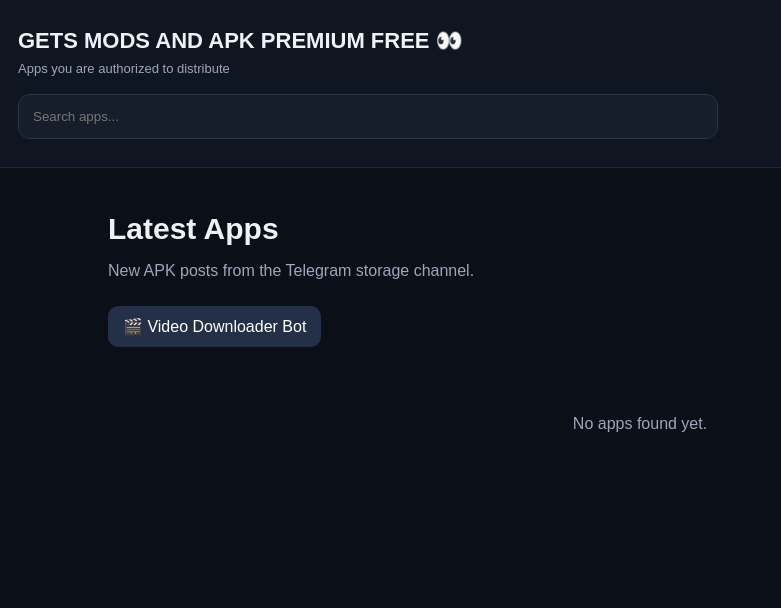
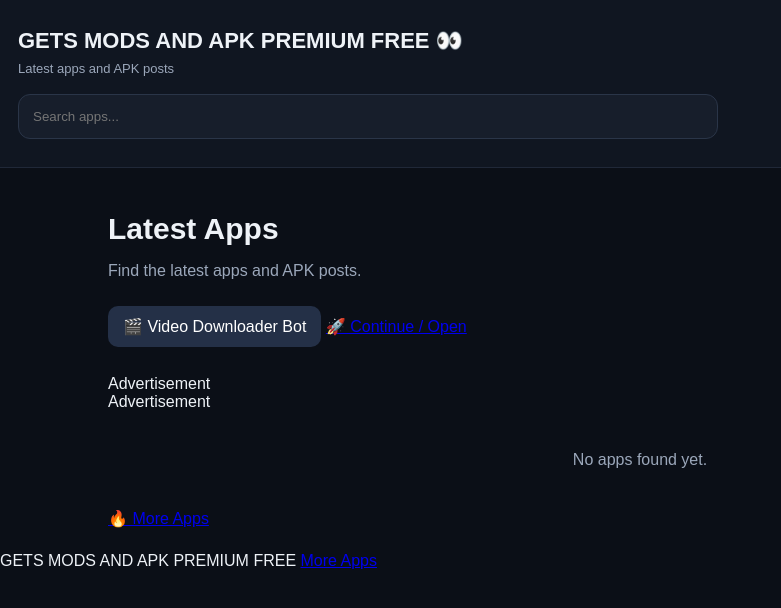
Before and after one commit to meowanas60-ux/Promote-tg-channel-, a Flask app: page / in a window 1280 px wide. Shown: the top 608 px of the page, without its empty margins (0-781 px from the left). Run offline with Flask 3, Linux system fonts and the light colour scheme; data that the repository does not hold is empty; some libraries are stand-ins or nearby versions.

Commit message:
Update index.html

```diff
--- a/templates/index.html
+++ b/templates/index.html
@@ -1,109 +1,211 @@
 <!doctype html>
+
 <html lang="en">
 <head>
   <meta charset="utf-8">
-  <meta name="viewport" content="width=device-width,initial-scale=1">
+  <meta name="viewport" content="width=device-width,initial-scale=1"><meta name="description"
+content="GETS MODS AND APK PREMIUM FREE - Latest apps and APK posts.">
 
-  <title>GETS MODS AND APK PREMIUM FREE 👀</title>
-
-  <link rel="stylesheet" href="/static/style.css">
-</head>
-
-<body>
-
-<header>
-
+  <title>GETS MODS AND APK PREMIUM FREE 👀</title>  <link rel="stylesheet" href="/static/style.css">  <!-- Adsterra Popunder -->  <script src="https://pl31392175.profitableratecpmnetwork.com/24/9e/8f/249e8ffb48623ecc2f8419c35b6bef1b.js"></script>  <!-- Adsterra Social Bar -->  <script src="https://pl31392177.profitableratecpmnetwork.com/e8/1f/77/e81f77dcaabfb52998ffb6fe2e50a4b8.js"></script></head><body><header>
   <div class="brand">
     GETS MODS AND APK PREMIUM FREE 👀
-  </div>
-
-  <div class="sub">
-    Apps you are authorized to distribute
-  </div>
-
-  <div class="search">
+  </div>  <div class="sub">
+    Latest apps and APK posts
+  </div>  <div class="search">
     <input
       id="q"
+      type="search"
       placeholder="Search apps..."
+      autocomplete="off"
       oninput="loadApps()"
     >
   </div>
-
-</header>
-
-
-<main>
-
-  <section class="hero">
-
-    <h1>Latest Apps</h1>
+</header><main>  <section class="hero"><h1>Latest Apps</h1>
 
 <p>
-      New APK posts from the Telegram storage channel.
+  Find the latest apps and APK posts.
 </p>
+
+<div class="hero-actions">
 
   <a
     class="video"
     href="https://t.me/BomssssssssBot"
     target="_blank"
+    rel="noopener noreferrer"
   >
     🎬 Video Downloader Bot
   </a>
 
-  </section>
+  <!-- Adsterra Smart Link -->
+  <a
+    class="smart-link"
+    href="https://www.profitableratecpmnetwork.com/herywwsc?key=a8803ae52732f8b9dc5b4aaf1ba40e0a"
+    target="_blank"
+    rel="noopener noreferrer"
+  >
+    🚀 Continue / Open
+  </a>
+
+</div>
+
+  </section>  <!-- =========================
+       ADSTERA 300x250 BANNER
+       ========================= -->  <section class="ad-wrap ad-300"><div class="ad-label">
+  Advertisement
+</div>
+
+<div class="banner-300">
+
+  <script>
+    atOptions = {
+      'key' : '27f7adc1905b29d75422693fb24c5c27',
+      'format' : 'iframe',
+      'height' : 250,
+      'width' : 300,
+      'params' : {}
+    };
+  </script>
+
+  <script
+    src="https://www.highrevenueformat.com/27f7adc1905b29d75422693fb24c5c27/invoke.js">
+  </script>
+
+</div>
+
+  </section>  <!-- =========================
+       ADSTERra NATIVE BANNER
+       ========================= -->  <section class="ad-wrap native-ad"><div class="ad-label">
+  Advertisement
+</div>
+
+<div id="container-c5399e7ba5336815e27f57a310183960"></div>
+
+<script
+  async="async"
+  data-cfasync="false"
+  src="https://pl31392178.profitableratecpmnetwork.com/c5399e7ba5336815e27f57a310183960/invoke.js">
+</script>
+
+  </section>  <!-- =========================
+       APP LIST
+       ========================= -->  <section
+    id="apps"
+    class="grid"
+  ><div class="loading">
+  Loading apps...
+</div>
+
+  </section>  <!-- =========================
+       DIRECT LINK
+       ========================= -->  <section class="more-section"><a
+  class="more-link"
+  href="https://omg10.com/4/11752243"
+  target="_blank"
+  rel="noopener noreferrer"
+>
+  🔥 More Apps
+</a>
+
+  </section></main><footer>  <div class="footer-inner"><span>
+  GETS MODS AND APK PREMIUM FREE
+</span>
+
+<a
+  href="https://omg10.com/4/11752243"
+  target="_blank"
+  rel="noopener noreferrer"
+>
+  More Apps
+</a>
+
+  </div></footer><script>
+
+let loadTimer = null;
 
 
-  <section id="apps" class="grid">
+async function loadApps() {
 
-    <div class="loading">
-      Loading...
-    </div>
-
-  </section>
-
-</main>
+  clearTimeout(loadTimer);
 
 
-<script>
+  loadTimer = setTimeout(async () => {
 
-async function loadApps(){
+    const box = document.getElementById("apps");
+
 
     try {
 
       const q =
-      document
-        .getElementById('q')
-        .value
-        .trim();
+        document.getElementById("q").value.trim();
 
-    const res =
-      await fetch(
-        '/api/apps?q=' +
-        encodeURIComponent(q)
+
+      const response = await fetch(
+        "/api/apps?q=" +
+        encodeURIComponent(q),
+        {
+          headers: {
+            "Accept": "application/json"
+          }
+        }
       );
 
-    const data =
-      await res.json();
 
-    const box =
-      document.getElementById('apps');
+      if (!response.ok) {
+
+        throw new Error(
+          "HTTP " + response.status
+        );
+
+      }
 
 
-    if(
+      const data =
+        await response.json();
+
+
+      if (
         !data.apps ||
         !data.apps.length
-    ){
+      ) {
 
         box.innerHTML =
           '<div class="empty">No apps found yet.</div>';
 
         return;
+
       }
 
 
       box.innerHTML =
-      data.apps
-      .map(a => `
+        data.apps.map(app => {
+
+          const name =
+            escapeHtml(
+              app.name || "Unknown App"
+            );
+
+
+          const version =
+            escapeHtml(
+              app.version || "Latest"
+            );
+
+
+          const description =
+            escapeHtml(
+              app.description ||
+              "No description available."
+            );
+
+
+          const downloadUrl =
+            escapeAttr(
+              app.download_url || "#"
+            );
+
+
+          return `
 
             <article class="card">
 
@@ -111,76 +213,106 @@ async function loadApps(){
                 APK
               </div>
 
+
               <div class="info">
 
                 <h2>
-              ${escapeHtml(a.name)}
+                  ${name}
                 </h2>
 
+
                 <div class="version">
-              ${escapeHtml(
-                a.version || 'Latest'
-              )}
+                  ${version}
                 </div>
 
+
                 <p>
-              ${escapeHtml(
-                a.description ||
-                'No description'
-              )}
+                  ${description}
                 </p>
+
+
+                <div class="card-actions">
 
                   <a
                     class="download"
-              href="${a.download_url}"
+                    href="${downloadUrl}"
                     target="_blank"
+                    rel="noopener noreferrer"
                   >
                     Download
                   </a>
+
+
+                  <a
+                    class="direct"
+                    href="https://omg10.com/4/11752243"
+                    target="_blank"
+                    rel="noopener noreferrer"
+                  >
+                    More
+                  </a>
+
+                </div>
 
               </div>
 
             </article>
 
-      `)
-      .join('');
+          `;
+
+        }).join("");
+
+
+    } catch (error) {
+
+      console.error(
+        "Apps loading error:",
+        error
+      );
+
+
+      box.innerHTML = `
+        <div class="empty">
+          Could not load apps.
+          Please refresh the page.
+        </div>
+      `;
 
     }
 
-  catch(e){
-
-    document.getElementById('apps')
-      .innerHTML =
-      '<div class="empty">Could not load apps.</div>';
-
-  }
+  }, 180);
 
 }
 
 
-function escapeHtml(s){
+function escapeHtml(value) {
 
-  return String(s).replace(
+  return String(value)
+    .replace(
       /[&<>"']/g,
+      character => ({
 
-    c => ({
+        "&": "&amp;",
+        "<": "&lt;",
+        ">": "&gt;",
+        '"': "&quot;",
+        "'": "&#039;"
 
-      '&':'&amp;',
-      '<':'&lt;',
-      '>':'&gt;',
-      '"':'&quot;',
-      "'":'&#039;'
-
-    }[c])
-
+      }[character])
     );
 
 }
 
 
+function escapeAttr(value) {
+
+  return escapeHtml(value);
+
+}
+
+
+/* Load apps when page opens */
 loadApps();
 
-</script>
-
-</body>
+</script></body>
 </html>
```
Lines whose indentation alone changed are shown as unchanged.
